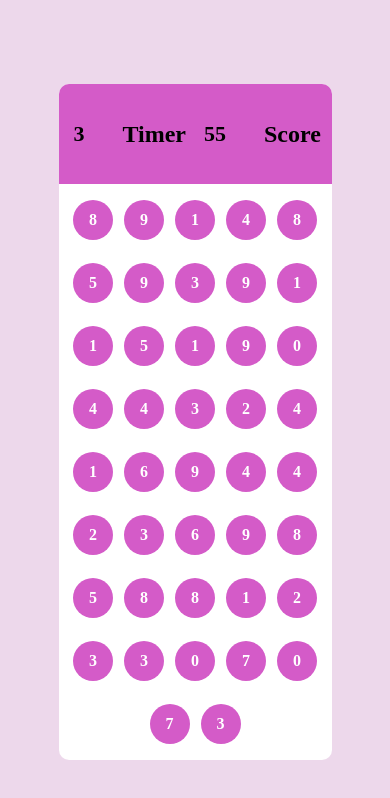
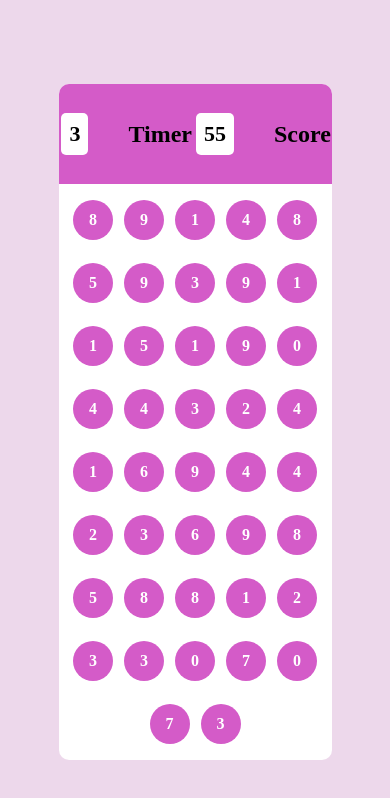
Before and after one commit to Aditiieee/BubbleGame, a plain HTML site: page index.html in a window 390 px wide. Drawn offline with Linux system fonts and the light colour scheme.

Commit message:
Add files via upload

```diff
--- a/style.css
+++ b/style.css
@@ -46,6 +46,7 @@ html,body{
 	font-size: 22px;
 	color: #000;
 	border-radius: 5px;
+	background-color: #fff;
 }
 
 #pbtm{
@@ -100,7 +101,10 @@ html,body{
 	align-items: center;
 	justify-content: center;
 	font-weight: 500;
-	padding: 10px;
+	padding: 10px 18px;
+}
+.box{
+	margin: 4px;
 }
 #pbtm{
 	height: calc(100% - 100px);
```
